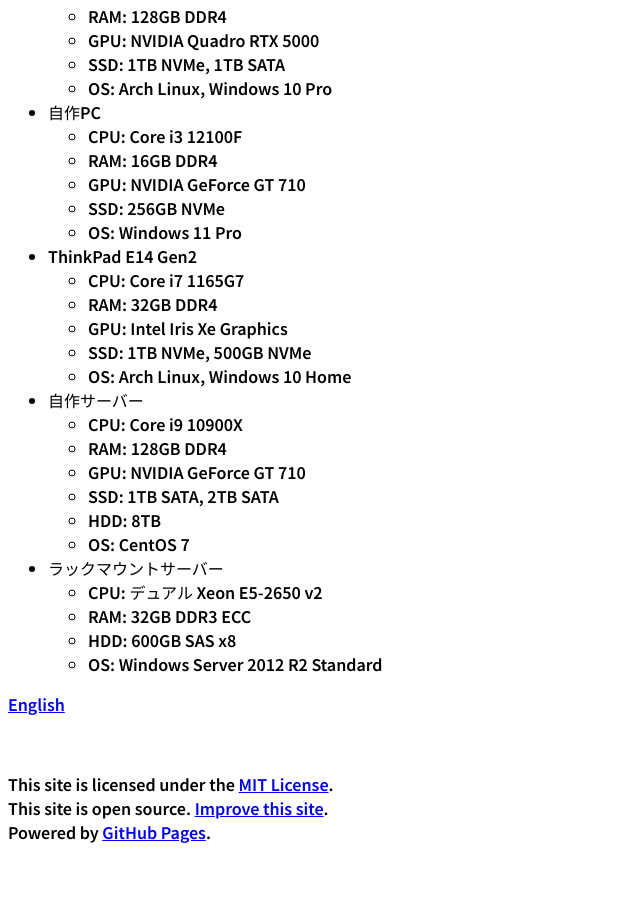
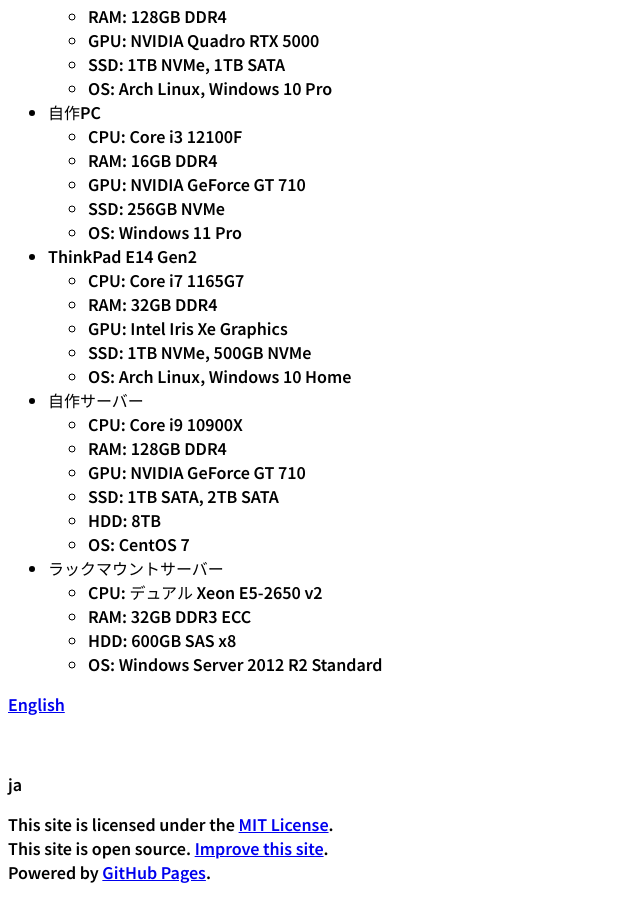
Before and after one commit to t-sasaki915/t-sasaki-net, a Jekyll site: the page built from docs/index.md, in a window 1280 px wide and 900 px high, scrolled down 1941 px. Shown: the whole window, without its empty margins (0-640 px from the left). Built offline with Jekyll 4.4.1, drawn with Linux system fonts in a browser that asks for light colours; Markdown is read by kramdown in place of the engine named in the settings; before the commit the page ends 2801 px from its top, so only the background shows below that.

Commit message:
Update default.html

```diff
--- a/docs/_layouts/default.html
+++ b/docs/_layouts/default.html
@@ -20,6 +20,7 @@
   <body>
     {{ content }}
     <br>
+    <p>{{ page.lang }}</p>
     <p>
       This site is licensed under the <a href="https://github.com/stouma915/stouma915-net/blob/main/LICENSE">MIT License</a>.<br>
       This site is open source. <a href="https://github.com/stouma915/stouma915-net/">Improve this site</a>.<br>
```
